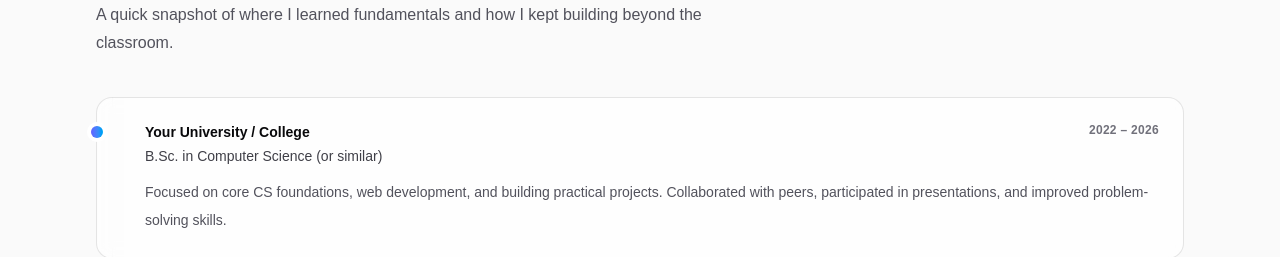
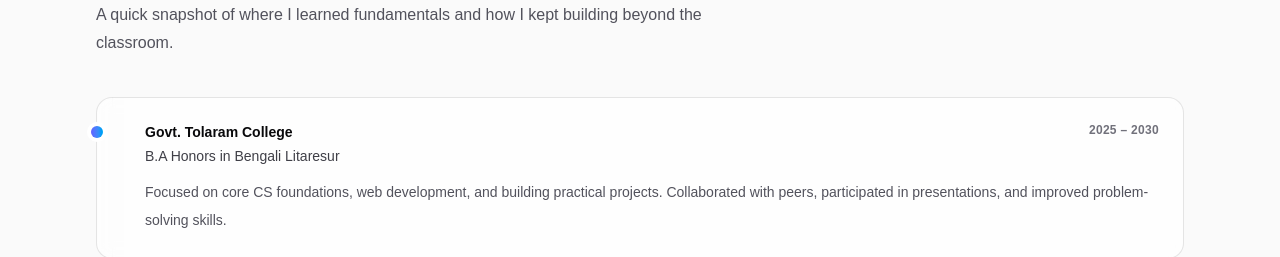
Before and after one commit to kayesmahmud30/Portfolio, a Next.js app: page / in a window 1280 px wide. Shown: the part 2520-2777 px from the top of the page. Built offline with nearby package versions, Linux system fonts and the light colour scheme.

Commit message:
Added some new change'

```diff
--- a/src/data/education.js
+++ b/src/data/education.js
@@ -1,8 +1,8 @@
 export const education = [
   {
-    institution: "Your University / College",
-    degree: "B.Sc. in Computer Science (or similar)",
-    year: "2022 – 2026",
+    institution: "Govt. Tolaram College",
+    degree: "B.A Honors in Bengali Litaresur",
+    year: "2025 – 2030",
     description:
       "Focused on core CS foundations, web development, and building practical projects. Collaborated with peers, participated in presentations, and improved problem-solving skills.",
   },
```
